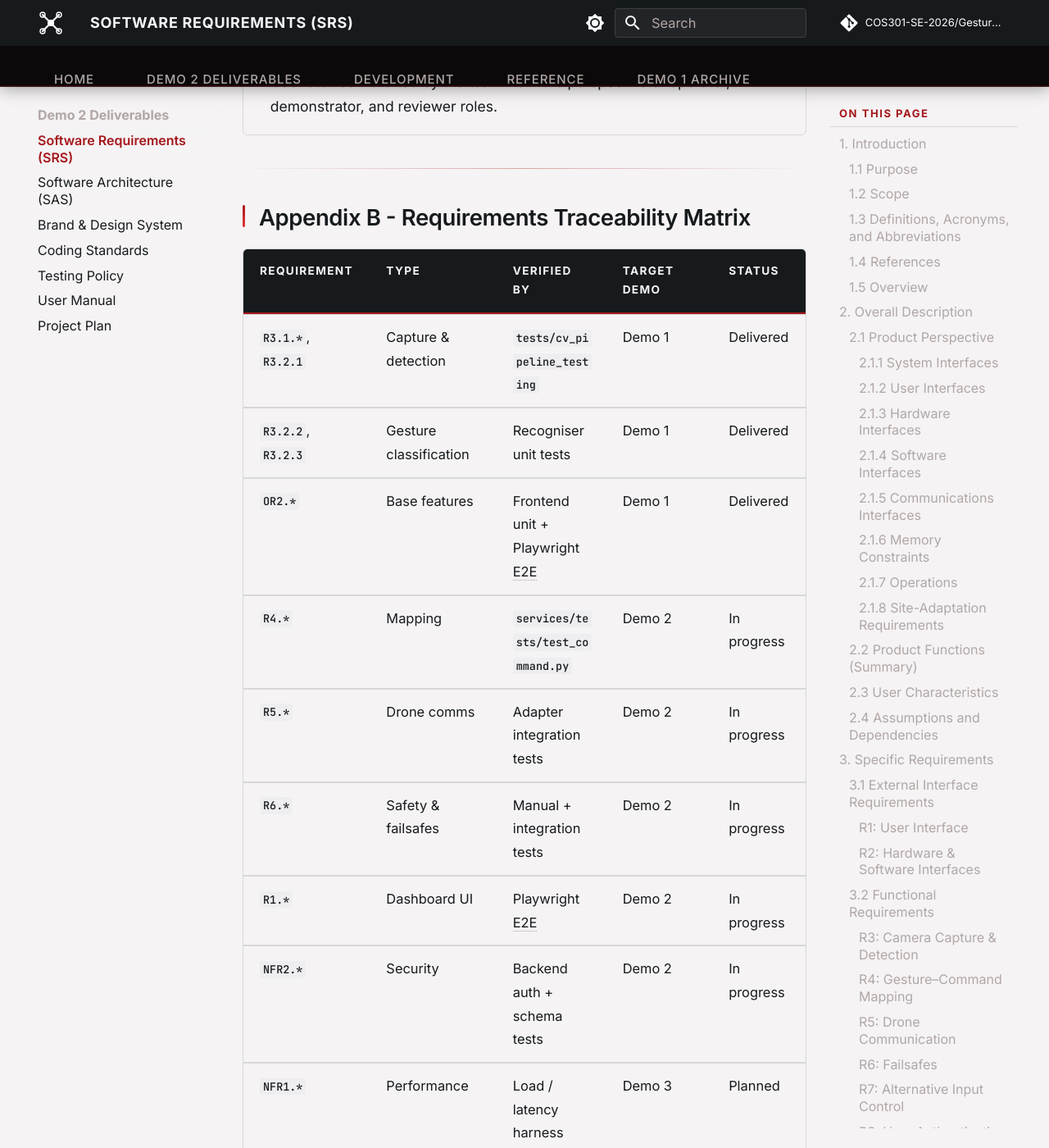
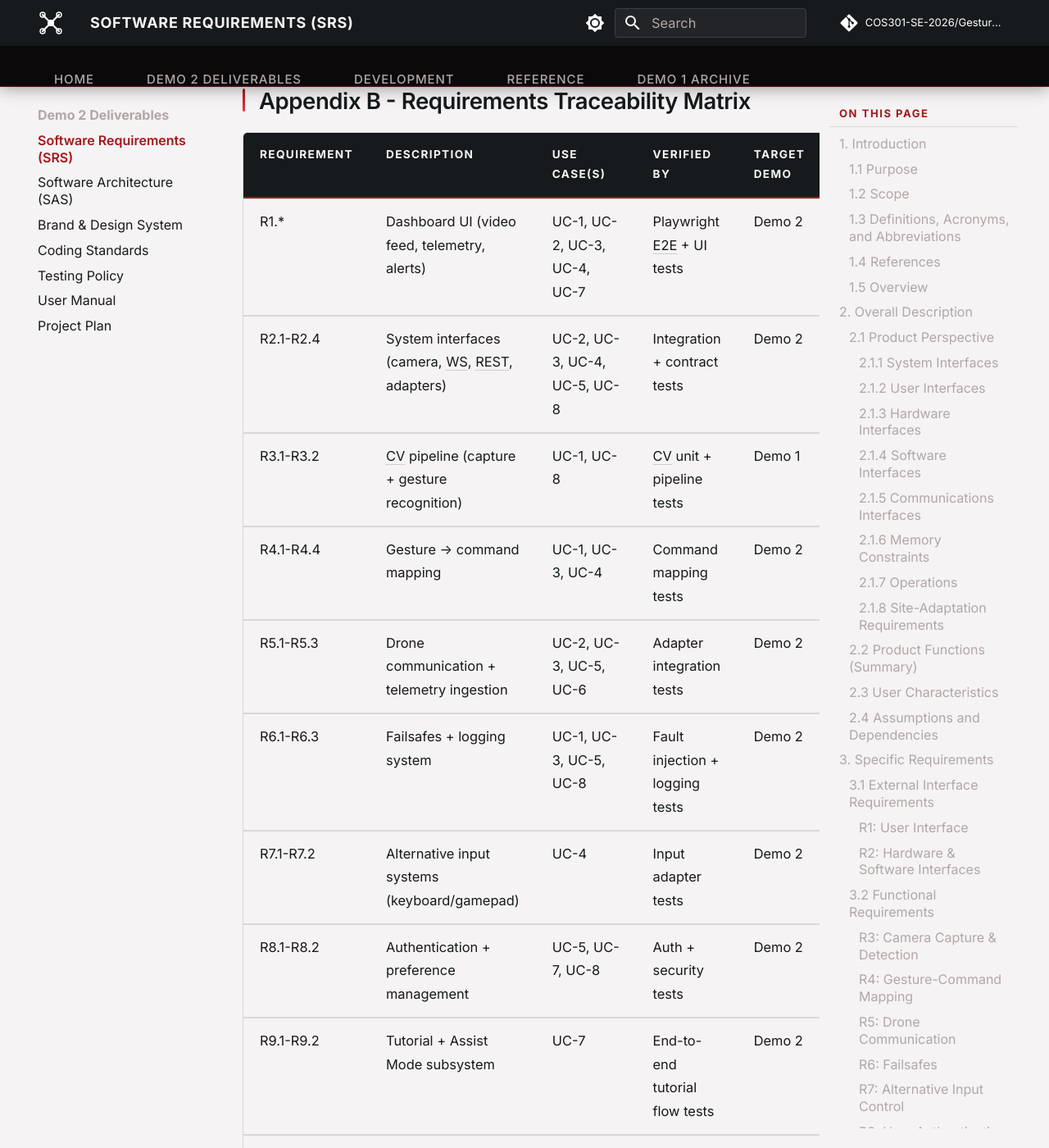
Before and after one commit to COS301-SE-2026/Gesture-Based-Drone-Control, an MkDocs documentation site: the page built from docs/SRS.md, in a window 1280 px wide and 1400 px high, scrolled down 31663 px. Shown: the whole window at 82% size. Built offline with MkDocs 1.6.1 and Material for MkDocs 9.7.7, drawn with Linux system fonts in a browser that asks for light colours; comment, search, counter and statistics services are not loaded; some of the changed text lies outside the part shown.

Commit message:
SRS update - Domain Model

```diff
--- a/docs/SRS.md
+++ b/docs/SRS.md
@@ -34,7 +34,7 @@ gesture-overlay video, and command auditing.
 
 **Benefits.** Removal of the physical controller barrier improves accessibility for
 novices and users with limited fine-motor capability, and creates a natural
-human–computer interaction model suitable for educational, demonstration, and
+human-computer interaction model suitable for educational, demonstration, and
 experiential settings.
 
 ### 1.3 Definitions, Acronyms, and Abbreviations
@@ -69,7 +69,7 @@ A site-wide list of abbreviations is auto-appended on every page via
 ### 1.4 References
 
 1. Kung, D. C. *Software Engineering* (2nd ed.). McGraw-Hill, 2024.
-   Chapters 3–5 and 7 (System Engineering, Requirements Elicitation,
+   Chapters 3-5 and 7 (System Engineering, Requirements Elicitation,
    Domain Modeling, Use Cases). Architectural content (Ch. 6) is now
    covered by [`SAS.md`](SAS.md).
 2. [`SAS.md`](SAS.md) - Software Architecture Specification (the
@@ -308,7 +308,7 @@ recognised:
 
 > This entire requirement remains the responsibility of the CV pipeline, and is accomplished using OpenCV for preprocessing **(R3.1)**, in conjunction with MediaPipe Hands **(R3.2)**.
 
-#### R4: Gesture–Command Mapping
+#### R4: Gesture-Command Mapping
 
 - **R4.1:** The system shall map each recognised gesture to exactly one
   drone command via a deterministic mapping table, defined in the Gesture class.
@@ -425,8 +425,7 @@ in [`SAS.md` Section 2.5](SAS.md#25-mapping-quality-requirements-to-architectura
   (**≤ 30-minute**) session token issued via the REST login endpoint.
 - **NFR2.2:** All credentials and connection strings shall be loaded from
   environment variables or the host's secrets manager; **zero secrets**
-  shall be committed to the repository (verified by a pre-commit
-  secret-scan hook and `gitleaks` in CI).
+  shall be committed to the repository. This is done in our CI pipeline.
 - **NFR2.3:** Every API endpoint shall validate its input payload against
   a JSON schema and reject malformed requests with `400 Bad Request`;
   **100 %** of endpoints shall be covered by schema validation.
@@ -791,7 +790,7 @@ The analysis-level domain model captures the conceptual vocabulary of the
 problem and is the input to the design class diagram in
 [`SAS.md` Section 2.4](SAS.md#24-architectural-diagram).
 
-![Domain Model](diagrams/Domain%20Model%20v1.1.drawio.svg)
+![Domain Model](diagrams/Domain%20Model%20v2.0.svg)
 
 *Figure 5.1 - Analysis-level domain model.*
 
@@ -822,7 +821,7 @@ strictly for every subsequent demo.
     More descriptive diagrams will be provided through the continuous
     development of the project:
 
-    - **Use-case diagram** - Figure 4.1, captures actor–system
+    - **Use-case diagram** - Figure 4.1, captures actor-system
       interaction.
     - **Domain model** - Figure 5.1, captures the conceptual
       vocabulary of the application.
@@ -855,20 +854,22 @@ strictly for every subsequent demo.
 
 ## Appendix B - Requirements Traceability Matrix
 
-| Requirement | Type | Verified by | Target demo | Status |
-| --- | --- | --- | --- | --- |
-| `R3.1.*`, `R3.2.1` | Capture & detection | `tests/cv_pipeline_testing` | Demo 1 | Delivered |
-| `R3.2.2`, `R3.2.3` | Gesture classification | Recogniser unit tests | Demo 1 | Delivered |
-| `OR2.*` | Base features | Frontend unit + Playwright E2E | Demo 1 | Delivered |
-| `R4.*` | Mapping | `services/tests/test_command.py` | Demo 2 | In progress |
-| `R5.*` | Drone comms | Adapter integration tests | Demo 2 | In progress |
-| `R6.*` | Safety & failsafes | Manual + integration tests | Demo 2 | In progress |
-| `R1.*` | Dashboard UI | Playwright E2E | Demo 2 | In progress |
-| `NFR2.*` | Security | Backend auth + schema tests | Demo 2 | In progress |
-| `NFR1.*` | Performance | Load / latency harness | Demo 3 | Planned |
-| `NFR3.*` | Reliability / accuracy | Labelled-set evaluation | Demo 3 | Planned |
-| `NFR4.*` | Maintainability | CI coverage gate | Continuous | Active |
-| `NFR5.*` | Usability | UX audit + Playwright E2E | Demo 3 | Planned |
+| Requirement | Description | Use Case(s) | Verified By | Target Demo | Status |
+| --- | --- | --- | --- | --- | --- |
+| R1.* | Dashboard UI (video feed, telemetry, alerts) | UC-1, UC-2, UC-3, UC-4, UC-7 | Playwright E2E + UI tests | Demo 2 | In progress |
+| R2.1-R2.4 | System interfaces (camera, WS, REST, adapters) | UC-2, UC-3, UC-4, UC-5, UC-8 | Integration + contract tests | Demo 2 | In progress |
+| R3.1-R3.2 | CV pipeline (capture + gesture recognition) | UC-1, UC-8 | CV unit + pipeline tests | Demo 1 | Delivered |
+| R4.1-R4.4 | Gesture → command mapping | UC-1, UC-3, UC-4 | Command mapping tests | Demo 2 | In progress |
+| R5.1-R5.3 | Drone communication + telemetry ingestion | UC-2, UC-3, UC-5, UC-6 | Adapter integration tests | Demo 2 | In progress |
+| R6.1-R6.3 | Failsafes + logging system | UC-1, UC-3, UC-5, UC-8 | Fault injection + logging tests | Demo 2 | In progress |
+| R7.1-R7.2 | Alternative input systems (keyboard/gamepad) | UC-4 | Input adapter tests | Demo 2 | In progress |
+| R8.1-R8.2 | Authentication + preference management | UC-5, UC-7, UC-8 | Auth + security tests | Demo 2 | In progress |
+| R9.1-R9.2 | Tutorial + Assist Mode subsystem | UC-7 | End-to-end tutorial flow tests | Demo 2 | In progress |
+| NFR1.* | Performance (latency, FPS, throughput) | CV pipeline, backend, frontend | Load testing + profiling | Demo 3 | Planned |
+| NFR2.* | Security (auth, validation, secrets handling) | Backend, auth service | Security + CI tests | Demo 2 | In progress |
+| NFR3.* | Reliability (accuracy, robustness, fault tolerance) | CV pipeline, adapters | Dataset evaluation + fault tests | Demo 3 | Planned |
+| NFR4.* | Maintainability (modularity, CI coverage) | Entire system | CI coverage + static analysis | Continuous | Active |
+| NFR5.* | Usability (onboarding, tutorial completion) | UC-7, dashboard | UX testing | Demo 3 | Planned |
 
 ---
 
```
Also changed, not shown: docs/diagrams/Domain Model v2.0.svg (added), 1 other file.
